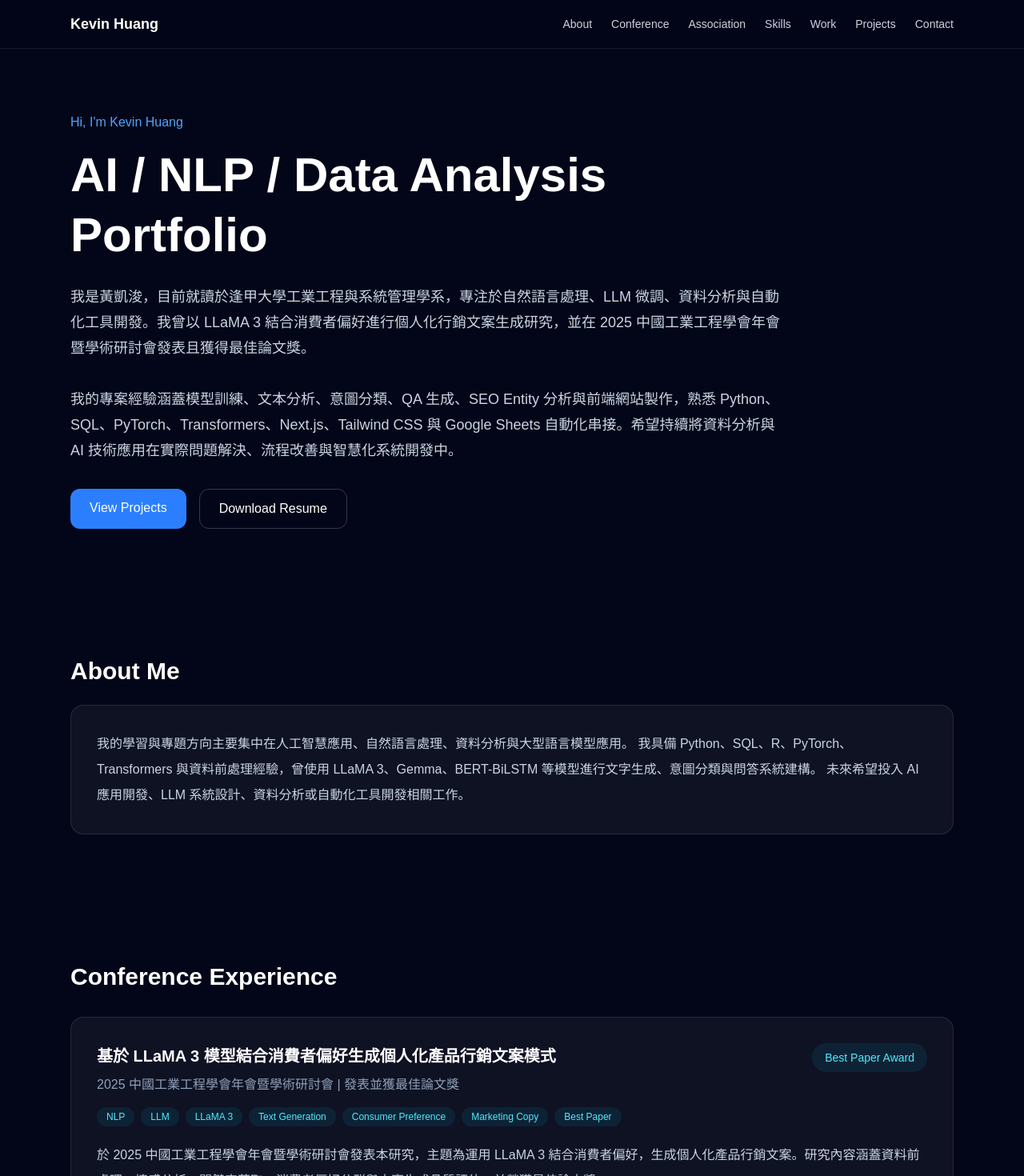
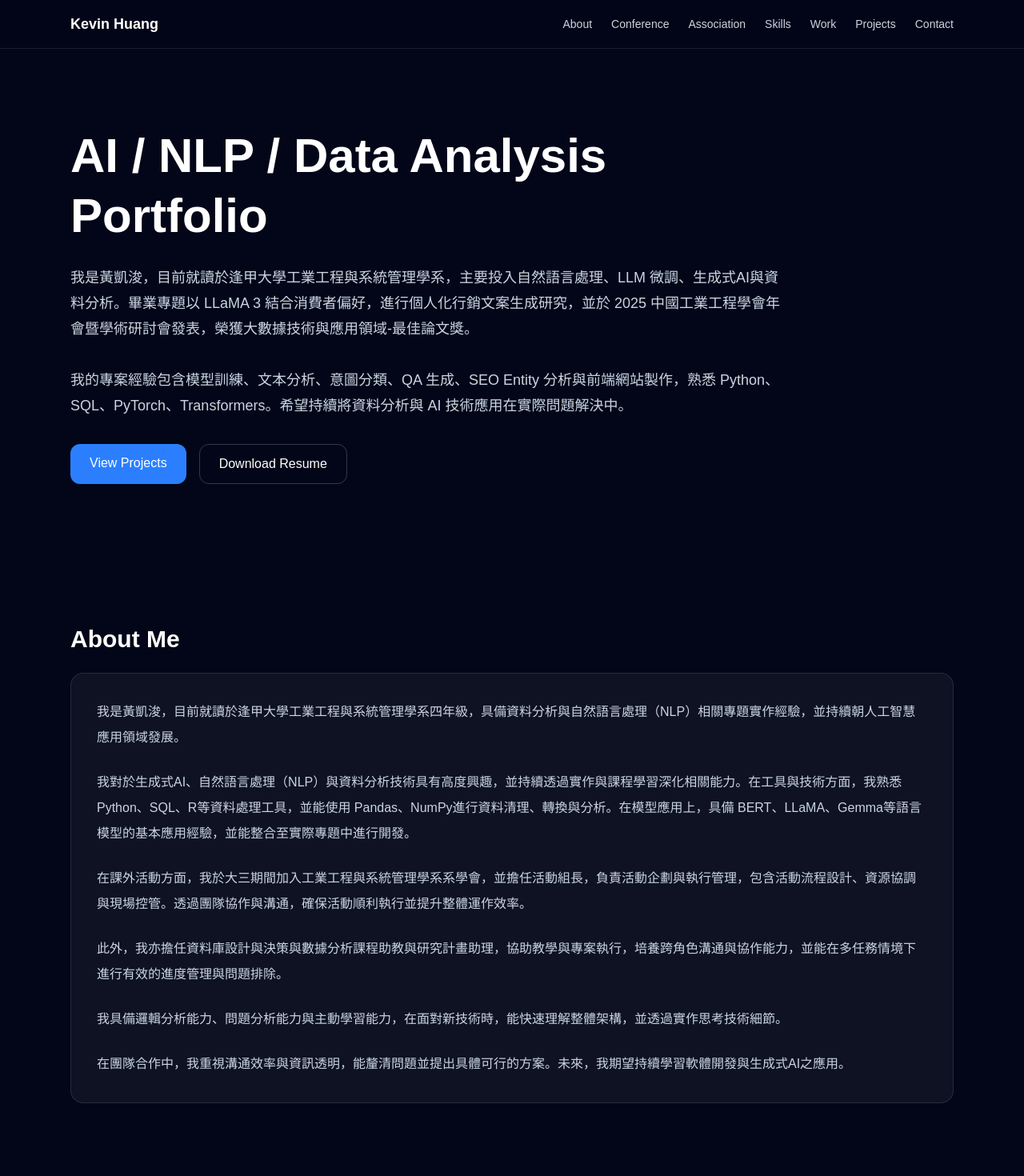
Before and after one commit to brian-kai/my-portfolio, a Next.js app: page / in a window 1280 px wide. Shown: the top 1470 px of the page at 80% size. Built offline with nearby package versions, Linux system fonts and the light colour scheme.

Commit message:
update portfolio

```diff
--- a/app/page.tsx
+++ b/app/page.tsx
@@ -131,17 +131,15 @@ export default function Home() {
 
       {/* Hero */}
       <section className="mx-auto flex min-h-[80vh] max-w-6xl flex-col justify-center px-6 py-20">
-        <p className="mb-4 text-blue-400">Hi, I&apos;m Kevin Huang</p>
-
         <h1 className="max-w-4xl text-4xl font-bold leading-tight md:text-6xl">
           AI / NLP / Data Analysis Portfolio
         </h1>
 
         <p className="mt-6 max-w-4xl text-lg leading-8 text-slate-300">
-          {"\u{6211}\u{662F}\u{9EC3}\u{51F1}\u{6D5A}\u{FF0C}\u{76EE}\u{524D}\u{5C31}\u{8B80}\u{65BC}\u{9022}\u{7532}\u{5927}\u{5B78}\u{5DE5}\u{696D}\u{5DE5}\u{7A0B}\u{8207}\u{7CFB}\u{7D71}\u{7BA1}\u{7406}\u{5B78}\u{7CFB}\u{FF0C}\u{5C08}\u{6CE8}\u{65BC}\u{81EA}\u{7136}\u{8A9E}\u{8A00}\u{8655}\u{7406}\u{3001}LLM \u{5FAE}\u{8ABF}\u{3001}\u{8CC7}\u{6599}\u{5206}\u{6790}\u{8207}\u{81EA}\u{52D5}\u{5316}\u{5DE5}\u{5177}\u{958B}\u{767C}\u{3002}\u{6211}\u{66FE}\u{4EE5} LLaMA 3 \u{7D50}\u{5408}\u{6D88}\u{8CBB}\u{8005}\u{504F}\u{597D}\u{9032}\u{884C}\u{500B}\u{4EBA}\u{5316}\u{884C}\u{92B7}\u{6587}\u{6848}\u{751F}\u{6210}\u{7814}\u{7A76}\u{FF0C}\u{4E26}\u{5728} 2025 \u{4E2D}\u{570B}\u{5DE5}\u{696D}\u{5DE5}\u{7A0B}\u{5B78}\u{6703}\u{5E74}\u{6703}\u{66A8}\u{5B78}\u{8853}\u{7814}\u{8A0E}\u{6703}\u{767C}\u{8868}\u{4E14}\u{7372}\u{5F97}\u{6700}\u{4F73}\u{8AD6}\u{6587}\u{734E}\u{3002}"}
+          {"\u{6211}\u{662F}\u{9EC3}\u{51F1}\u{6D5A}\u{FF0C}\u{76EE}\u{524D}\u{5C31}\u{8B80}\u{65BC}\u{9022}\u{7532}\u{5927}\u{5B78}\u{5DE5}\u{696D}\u{5DE5}\u{7A0B}\u{8207}\u{7CFB}\u{7D71}\u{7BA1}\u{7406}\u{5B78}\u{7CFB}\u{FF0C}\u{4E3B}\u{8981}\u{6295}\u{5165}\u{81EA}\u{7136}\u{8A9E}\u{8A00}\u{8655}\u{7406}\u{3001}LLM \u{5FAE}\u{8ABF}\u{3001}\u{751F}\u{6210}\u{5F0F}AI\u{8207}\u{8CC7}\u{6599}\u{5206}\u{6790}\u{3002}\u{7562}\u{696D}\u{5C08}\u{984C}\u{4EE5} LLaMA 3 \u{7D50}\u{5408}\u{6D88}\u{8CBB}\u{8005}\u{504F}\u{597D}\u{FF0C}\u{9032}\u{884C}\u{500B}\u{4EBA}\u{5316}\u{884C}\u{92B7}\u{6587}\u{6848}\u{751F}\u{6210}\u{7814}\u{7A76}\u{FF0C}\u{4E26}\u{65BC} 2025 \u{4E2D}\u{570B}\u{5DE5}\u{696D}\u{5DE5}\u{7A0B}\u{5B78}\u{6703}\u{5E74}\u{6703}\u{66A8}\u{5B78}\u{8853}\u{7814}\u{8A0E}\u{6703}\u{767C}\u{8868}\u{FF0C}\u{69AE}\u{7372}\u{5927}\u{6578}\u{64DA}\u{6280}\u{8853}\u{8207}\u{61C9}\u{7528}\u{9818}\u{57DF}-\u{6700}\u{4F73}\u{8AD6}\u{6587}\u{734E}\u{3002}"}
           <br />
           <br />
-          {"\u{6211}\u{7684}\u{5C08}\u{6848}\u{7D93}\u{9A57}\u{6DB5}\u{84CB}\u{6A21}\u{578B}\u{8A13}\u{7DF4}\u{3001}\u{6587}\u{672C}\u{5206}\u{6790}\u{3001}\u{610F}\u{5716}\u{5206}\u{985E}\u{3001}QA \u{751F}\u{6210}\u{3001}SEO Entity \u{5206}\u{6790}\u{8207}\u{524D}\u{7AEF}\u{7DB2}\u{7AD9}\u{88FD}\u{4F5C}\u{FF0C}\u{719F}\u{6089} Python\u{3001}SQL\u{3001}PyTorch\u{3001}Transformers\u{3001}Next.js\u{3001}Tailwind CSS \u{8207} Google Sheets \u{81EA}\u{52D5}\u{5316}\u{4E32}\u{63A5}\u{3002}\u{5E0C}\u{671B}\u{6301}\u{7E8C}\u{5C07}\u{8CC7}\u{6599}\u{5206}\u{6790}\u{8207} AI \u{6280}\u{8853}\u{61C9}\u{7528}\u{5728}\u{5BE6}\u{969B}\u{554F}\u{984C}\u{89E3}\u{6C7A}\u{3001}\u{6D41}\u{7A0B}\u{6539}\u{5584}\u{8207}\u{667A}\u{6167}\u{5316}\u{7CFB}\u{7D71}\u{958B}\u{767C}\u{4E2D}\u{3002}"}
+          {"\u{6211}\u{7684}\u{5C08}\u{6848}\u{7D93}\u{9A57}\u{5305}\u{542B}\u{6A21}\u{578B}\u{8A13}\u{7DF4}\u{3001}\u{6587}\u{672C}\u{5206}\u{6790}\u{3001}\u{610F}\u{5716}\u{5206}\u{985E}\u{3001}QA \u{751F}\u{6210}\u{3001}SEO Entity \u{5206}\u{6790}\u{8207}\u{524D}\u{7AEF}\u{7DB2}\u{7AD9}\u{88FD}\u{4F5C}\u{FF0C}\u{719F}\u{6089} Python\u{3001}SQL\u{3001}PyTorch\u{3001}Transformers\u{3002}\u{5E0C}\u{671B}\u{6301}\u{7E8C}\u{5C07}\u{8CC7}\u{6599}\u{5206}\u{6790}\u{8207} AI \u{6280}\u{8853}\u{61C9}\u{7528}\u{5728}\u{5BE6}\u{969B}\u{554F}\u{984C}\u{89E3}\u{6C7A}\u{4E2D}\u{3002}"}
         </p>
 
         <p className="hidden">
@@ -178,7 +176,33 @@ export default function Home() {
         <h2 className="mb-6 text-3xl font-bold">About Me</h2>
 
         <div className="rounded-2xl border border-white/10 bg-white/5 p-8">
-          <p className="leading-8 text-slate-300">
+          <div className="space-y-6 leading-8 text-slate-300">
+            <p>
+              {"\u{6211}\u{662F}\u{9EC3}\u{51F1}\u{6D5A}\u{FF0C}\u{76EE}\u{524D}\u{5C31}\u{8B80}\u{65BC}\u{9022}\u{7532}\u{5927}\u{5B78}\u{5DE5}\u{696D}\u{5DE5}\u{7A0B}\u{8207}\u{7CFB}\u{7D71}\u{7BA1}\u{7406}\u{5B78}\u{7CFB}\u{56DB}\u{5E74}\u{7D1A}\u{FF0C}\u{5177}\u{5099}\u{8CC7}\u{6599}\u{5206}\u{6790}\u{8207}\u{81EA}\u{7136}\u{8A9E}\u{8A00}\u{8655}\u{7406}\u{FF08}NLP\u{FF09}\u{76F8}\u{95DC}\u{5C08}\u{984C}\u{5BE6}\u{4F5C}\u{7D93}\u{9A57}\u{FF0C}\u{4E26}\u{6301}\u{7E8C}\u{671D}\u{4EBA}\u{5DE5}\u{667A}\u{6167}\u{61C9}\u{7528}\u{9818}\u{57DF}\u{767C}\u{5C55}\u{3002}"}
+            </p>
+
+            <p>
+              {"\u{6211}\u{5C0D}\u{65BC}\u{751F}\u{6210}\u{5F0F}AI\u{3001}\u{81EA}\u{7136}\u{8A9E}\u{8A00}\u{8655}\u{7406}\u{FF08}NLP\u{FF09}\u{8207}\u{8CC7}\u{6599}\u{5206}\u{6790}\u{6280}\u{8853}\u{5177}\u{6709}\u{9AD8}\u{5EA6}\u{8208}\u{8DA3}\u{FF0C}\u{4E26}\u{6301}\u{7E8C}\u{900F}\u{904E}\u{5BE6}\u{4F5C}\u{8207}\u{8AB2}\u{7A0B}\u{5B78}\u{7FD2}\u{6DF1}\u{5316}\u{76F8}\u{95DC}\u{80FD}\u{529B}\u{3002}\u{5728}\u{5DE5}\u{5177}\u{8207}\u{6280}\u{8853}\u{65B9}\u{9762}\u{FF0C}\u{6211}\u{719F}\u{6089} Python\u{3001}SQL\u{3001}R\u{7B49}\u{8CC7}\u{6599}\u{8655}\u{7406}\u{5DE5}\u{5177}\u{FF0C}\u{4E26}\u{80FD}\u{4F7F}\u{7528} Pandas\u{3001}NumPy\u{9032}\u{884C}\u{8CC7}\u{6599}\u{6E05}\u{7406}\u{3001}\u{8F49}\u{63DB}\u{8207}\u{5206}\u{6790}\u{3002}\u{5728}\u{6A21}\u{578B}\u{61C9}\u{7528}\u{4E0A}\u{FF0C}\u{5177}\u{5099} BERT\u{3001}LLaMA\u{3001}Gemma\u{7B49}\u{8A9E}\u{8A00}\u{6A21}\u{578B}\u{7684}\u{57FA}\u{672C}\u{61C9}\u{7528}\u{7D93}\u{9A57}\u{FF0C}\u{4E26}\u{80FD}\u{6574}\u{5408}\u{81F3}\u{5BE6}\u{969B}\u{5C08}\u{984C}\u{4E2D}\u{9032}\u{884C}\u{958B}\u{767C}\u{3002}"}
+            </p>
+
+            <p>
+              {"\u{5728}\u{8AB2}\u{5916}\u{6D3B}\u{52D5}\u{65B9}\u{9762}\u{FF0C}\u{6211}\u{65BC}\u{5927}\u{4E09}\u{671F}\u{9593}\u{52A0}\u{5165}\u{5DE5}\u{696D}\u{5DE5}\u{7A0B}\u{8207}\u{7CFB}\u{7D71}\u{7BA1}\u{7406}\u{5B78}\u{7CFB}\u{7CFB}\u{5B78}\u{6703}\u{FF0C}\u{4E26}\u{64D4}\u{4EFB}\u{6D3B}\u{52D5}\u{7D44}\u{9577}\u{FF0C}\u{8CA0}\u{8CAC}\u{6D3B}\u{52D5}\u{4F01}\u{5283}\u{8207}\u{57F7}\u{884C}\u{7BA1}\u{7406}\u{FF0C}\u{5305}\u{542B}\u{6D3B}\u{52D5}\u{6D41}\u{7A0B}\u{8A2D}\u{8A08}\u{3001}\u{8CC7}\u{6E90}\u{5354}\u{8ABF}\u{8207}\u{73FE}\u{5834}\u{63A7}\u{7BA1}\u{3002}\u{900F}\u{904E}\u{5718}\u{968A}\u{5354}\u{4F5C}\u{8207}\u{6E9D}\u{901A}\u{FF0C}\u{78BA}\u{4FDD}\u{6D3B}\u{52D5}\u{9806}\u{5229}\u{57F7}\u{884C}\u{4E26}\u{63D0}\u{5347}\u{6574}\u{9AD4}\u{904B}\u{4F5C}\u{6548}\u{7387}\u{3002}"}
+            </p>
+
+            <p>
+              {"\u{6B64}\u{5916}\u{FF0C}\u{6211}\u{4EA6}\u{64D4}\u{4EFB}\u{8CC7}\u{6599}\u{5EAB}\u{8A2D}\u{8A08}\u{8207}\u{6C7A}\u{7B56}\u{8207}\u{6578}\u{64DA}\u{5206}\u{6790}\u{8AB2}\u{7A0B}\u{52A9}\u{6559}\u{8207}\u{7814}\u{7A76}\u{8A08}\u{756B}\u{52A9}\u{7406}\u{FF0C}\u{5354}\u{52A9}\u{6559}\u{5B78}\u{8207}\u{5C08}\u{6848}\u{57F7}\u{884C}\u{FF0C}\u{57F9}\u{990A}\u{8DE8}\u{89D2}\u{8272}\u{6E9D}\u{901A}\u{8207}\u{5354}\u{4F5C}\u{80FD}\u{529B}\u{FF0C}\u{4E26}\u{80FD}\u{5728}\u{591A}\u{4EFB}\u{52D9}\u{60C5}\u{5883}\u{4E0B}\u{9032}\u{884C}\u{6709}\u{6548}\u{7684}\u{9032}\u{5EA6}\u{7BA1}\u{7406}\u{8207}\u{554F}\u{984C}\u{6392}\u{9664}\u{3002}"}
+            </p>
+
+            <p>
+              {"\u{6211}\u{5177}\u{5099}\u{908F}\u{8F2F}\u{5206}\u{6790}\u{80FD}\u{529B}\u{3001}\u{554F}\u{984C}\u{5206}\u{6790}\u{80FD}\u{529B}\u{8207}\u{4E3B}\u{52D5}\u{5B78}\u{7FD2}\u{80FD}\u{529B}\u{FF0C}\u{5728}\u{9762}\u{5C0D}\u{65B0}\u{6280}\u{8853}\u{6642}\u{FF0C}\u{80FD}\u{5FEB}\u{901F}\u{7406}\u{89E3}\u{6574}\u{9AD4}\u{67B6}\u{69CB}\u{FF0C}\u{4E26}\u{900F}\u{904E}\u{5BE6}\u{4F5C}\u{601D}\u{8003}\u{6280}\u{8853}\u{7D30}\u{7BC0}\u{3002}"}
+            </p>
+
+            <p>
+              {"\u{5728}\u{5718}\u{968A}\u{5408}\u{4F5C}\u{4E2D}\u{FF0C}\u{6211}\u{91CD}\u{8996}\u{6E9D}\u{901A}\u{6548}\u{7387}\u{8207}\u{8CC7}\u{8A0A}\u{900F}\u{660E}\u{FF0C}\u{80FD}\u{91D0}\u{6E05}\u{554F}\u{984C}\u{4E26}\u{63D0}\u{51FA}\u{5177}\u{9AD4}\u{53EF}\u{884C}\u{7684}\u{65B9}\u{6848}\u{3002}\u{672A}\u{4F86}\u{FF0C}\u{6211}\u{671F}\u{671B}\u{6301}\u{7E8C}\u{5B78}\u{7FD2}\u{8EDF}\u{9AD4}\u{958B}\u{767C}\u{8207}\u{751F}\u{6210}\u{5F0F}AI\u{4E4B}\u{61C9}\u{7528}\u{3002}"}
+            </p>
+          </div>
+
+          <p className="hidden">
             我的學習與專題方向主要集中在人工智慧應用、自然語言處理、資料分析與大型語言模型應用。
             我具備 Python、SQL、R、PyTorch、Transformers 與資料前處理經驗，曾使用
             LLaMA 3、Gemma、BERT-BiLSTM 等模型進行文字生成、意圖分類與問答系統建構。
```
